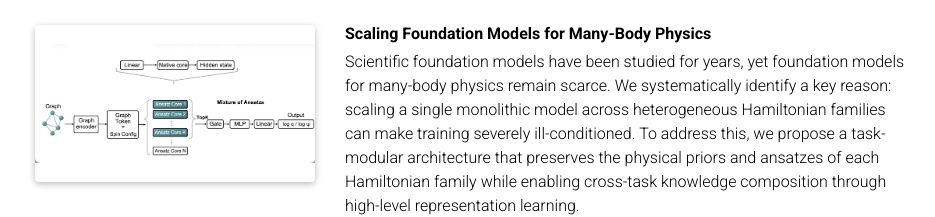
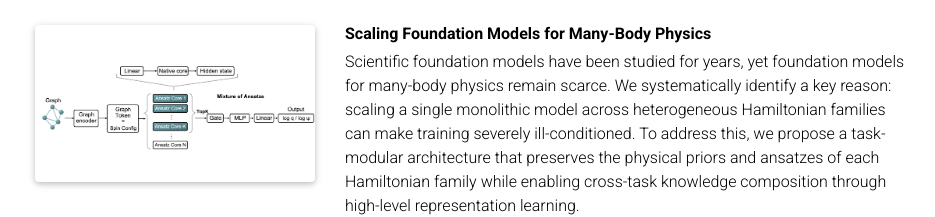
Before and after one commit to bangzhehuang/bangzhehuang.github.io, a website: page index.html in a window 1280 px wide. Shown: the part 737-954 px from the top of the page, without its empty margins (170-1105 px from the left). Drawn offline with Linux system fonts and the light colour scheme.

Commit message:
Restore original many-body figure proportions

```diff
--- a/index.html
+++ b/index.html
@@ -130,7 +130,7 @@
             <article class="research-entry">
               <div class="research-preview">
                 <img
-                  src="assets/img/many-body-modular-architecture-v3.png"
+                  src="assets/img/many-body-modular-architecture-v4.png"
                   alt="Task-modular architecture for learning across heterogeneous many-body systems"
                 >
               </div>
```
Also changed, not shown: assets/img/many-body-modular-architecture-v3.png (deleted), assets/img/many-body-modular-architecture-v4.png (added).
